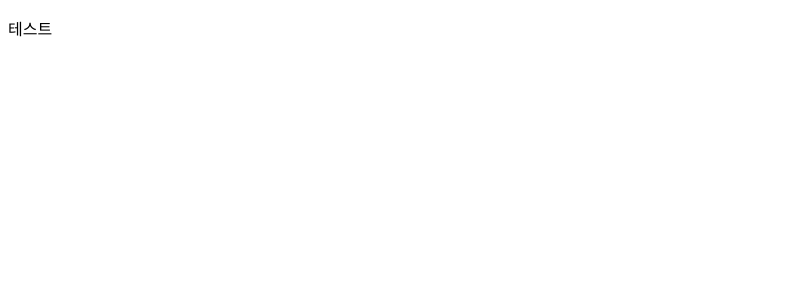
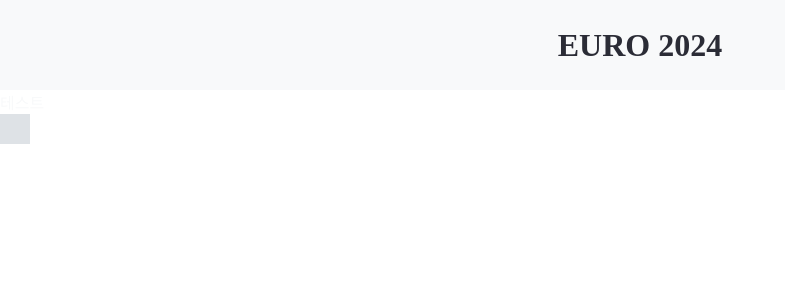
Before and after one commit to nwejin/FRONTEND_Board, a React (Create React App) app: page / in a window 1280 px wide. Shown: the top 300 px of the page, without its empty margins (0-785 px from the left). Built offline with nearby package versions, Linux system fonts and the light colour scheme.

Commit message:
6/11_figma & 페이지 레이아웃

```diff
--- a/package.json
+++ b/package.json
@@ -10,9 +10,11 @@
     "@types/node": "^16.18.98",
     "@types/react": "^18.3.3",
     "@types/react-dom": "^18.3.0",
+    "json-server": "^1.0.0-beta.1",
     "react": "^18.3.1",
     "react-dom": "^18.3.1",
     "react-scripts": "5.0.1",
+    "styled-components": "^6.1.11",
     "typescript": "^4.9.5",
     "web-vitals": "^2.1.4"
   },
--- a/src/App.tsx
+++ b/src/App.tsx
@@ -1,9 +1,22 @@
 import React from 'react';
+import styled from 'styled-components';
+import _Colors from './styles/color';
+
+//컴포넌트
+import Header from '../src/components/Header';
+
+const Test = styled.div`
+  background-color: ${_Colors._Gray_3};
+  width: 30px;
+  height: 30px;
+`;
 
 function App() {
   return (
     <div className="App">
+      <Header />
       <p>테스트</p>
+      <Test></Test>
     </div>
   );
 }
--- /dev/null
+++ b/src/components/Header.tsx
@@ -0,0 +1,9 @@
+import { HeaderStyle } from '../styles/header';
+
+export default function Header() {
+  return (
+    <HeaderStyle.HeaderDiv>
+      <HeaderStyle.HeaderText>EURO 2024</HeaderStyle.HeaderText>
+    </HeaderStyle.HeaderDiv>
+  );
+}
--- a/src/index.tsx
+++ b/src/index.tsx
@@ -1,6 +1,7 @@
 import React from 'react';
 import ReactDOM from 'react-dom/client';
 import App from './App';
+import Global from './styles/global';
 
 const root = ReactDOM.createRoot(
   document.getElementById('root') as HTMLElement
@@ -8,6 +9,7 @@
 
 root.render(
   <React.StrictMode>
+    <Global />
     <App />
   </React.StrictMode>
 );
--- /dev/null
+++ b/src/styles/color.ts
@@ -0,0 +1,23 @@
+const _Colors = {
+  _PrimaryBlue: '#228be6',
+  _SecondaryBlue: '#74C0FC',
+  _Gray_0: '#F8F9FA',
+  _Gray_1: '#F1F3F5',
+  _Gray_2: '#E9ECEF',
+  _Gray_3: '#DEE2E6',
+  _Gray_4: '#CED4DA',
+  _Gray_5: '#ADB5BD',
+  _Gray_6: '#868E96',
+  _Gray_7: '#495057',
+  _Gray_8: '#343A40',
+  _Black: '#212529',
+  _white: '#ffffff',
+  _blue: '#004ea0',
+  _green: '#00a85d',
+  _yellow: '#ffd600',
+  _red: '#e4010b',
+  _light: '#dbe8f1',
+  _dark: '#2b2c36',
+};
+
+export default _Colors;
--- /dev/null
+++ b/src/styles/global.ts
@@ -0,0 +1,27 @@
+import { createGlobalStyle } from 'styled-components';
+import _Colors from './color';
+
+const Global = createGlobalStyle`
+@import url("https://cdn.jsdelivr.net/gh/orioncactus/pretendard@v1.3.9/dist/web/static/pretendard.min.css");
+* {
+    margin: 0px;
+    padding: 0px;
+
+    box-sizing: border-box;
+
+    text-decoration: none;
+    list-style: none;
+
+    color: ${_Colors._Gray_0};
+    font-family: 'Pretendard';
+}
+
+body {
+    background-color: ${_Colors._white};
+    background-size: 100%;
+    height: 100%;
+    overflow: hidden;
+}
+`;
+
+export default Global;
--- /dev/null
+++ b/src/styles/header.ts
@@ -0,0 +1,21 @@
+import styled from 'styled-components';
+import _Colors from './color';
+
+const HeaderDiv = styled.div`
+  width: 100%;
+  height: 90px;
+  position: relative;
+  background-color: ${_Colors._Gray_0};
+  display: flex;
+  align-items: center;
+  justify-content: center;
+`;
+
+const HeaderText = styled.h1`
+  color: ${_Colors._dark};
+`;
+
+export const HeaderStyle = {
+  HeaderDiv,
+  HeaderText,
+};
```
Also changed, not shown: src/pages/board/BoardList.tsx (added, +7 -0 lines), tsconfig.json (+2 -8 lines).
